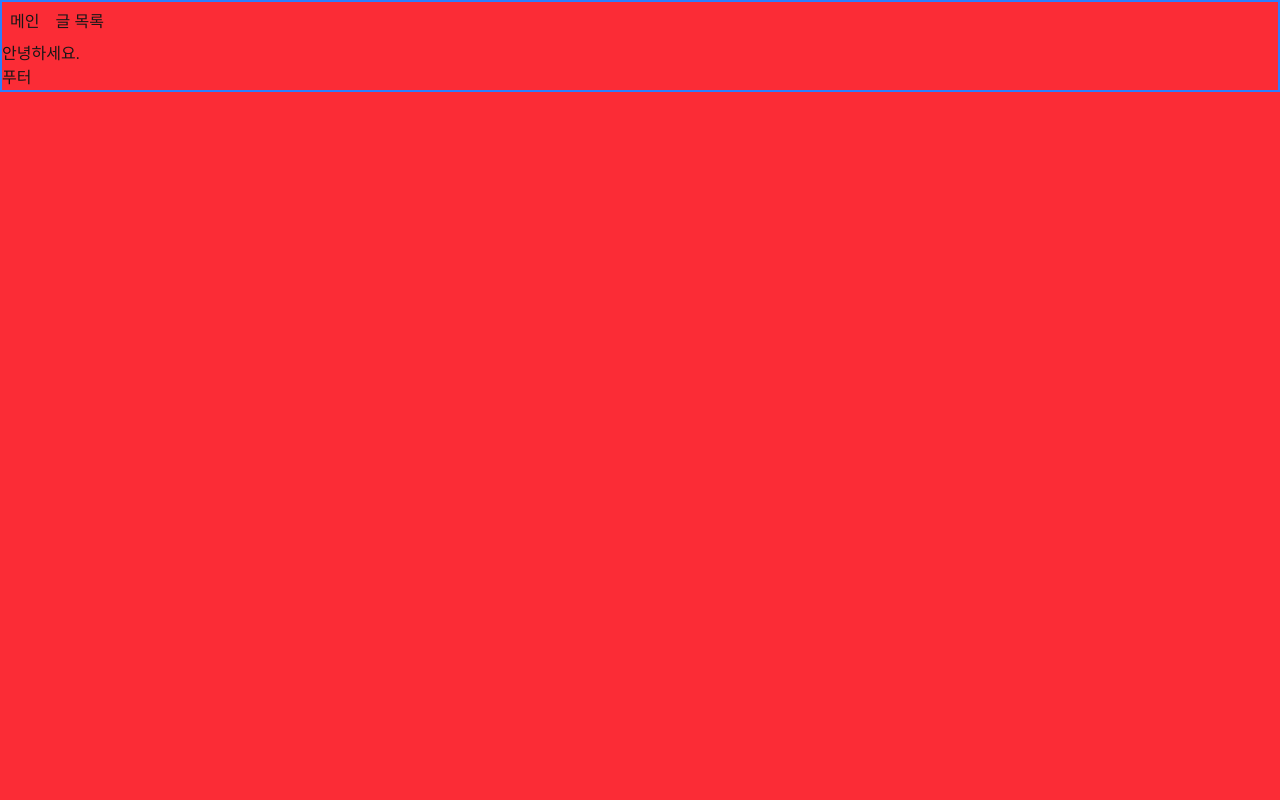
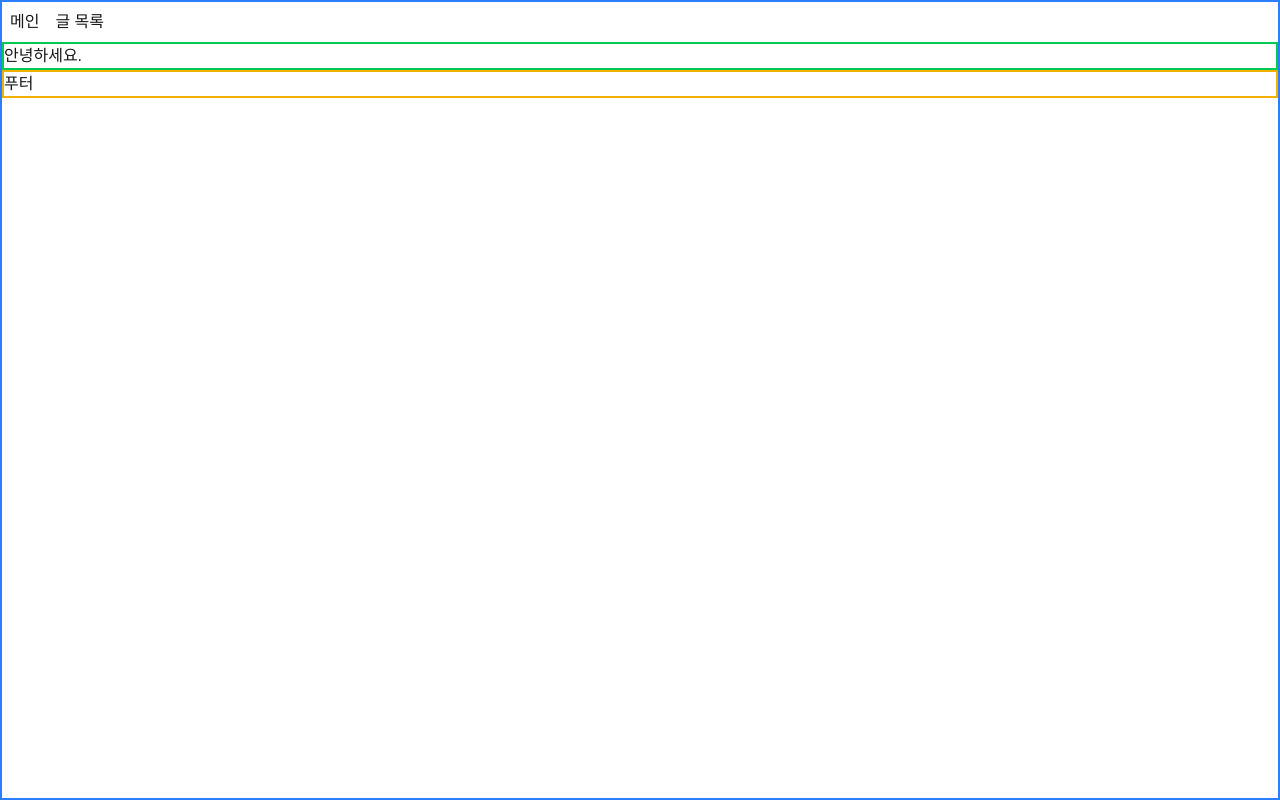
Before and after one commit to lcs9317/p-13971-1, a Next.js app: page / in a window 1280 px wide. Built offline with nearby package versions, Linux system fonts and the light colour scheme.

Commit message:
change border in main & footer

```diff
--- a/src/app/layout.tsx
+++ b/src/app/layout.tsx
@@ -26,7 +26,8 @@ export default function RootLayout({
   return (
     <html lang="ko">
       <body
-        className={`${geistSans.variable} ${geistMono.variable} antialiased !bg-red-500
+        className={`${geistSans.variable} ${geistMono.variable} antialiased
+        min-h-screen flex flex-col
         border-2 border-blue-500`}
       >
         <header>
@@ -39,8 +40,8 @@ export default function RootLayout({
             </Link>
           </nav>
         </header>
-        <main>{children}</main>
-        <footer>
+        <main className="border-2 border-green-500">{children}</main>
+        <footer className="border-2 border-yellow-500">
           <p>푸터</p>
         </footer>
       </body>
```
